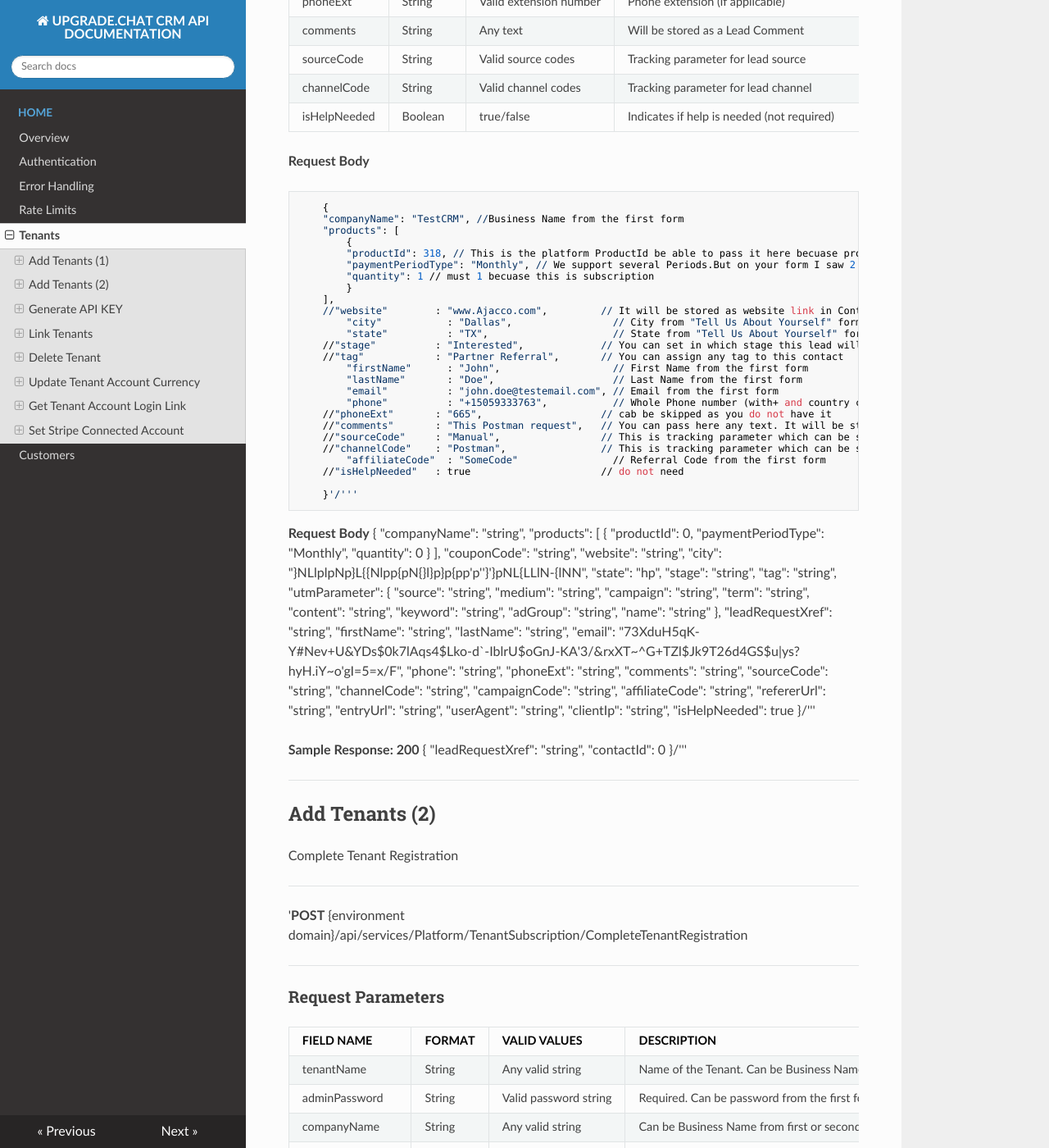
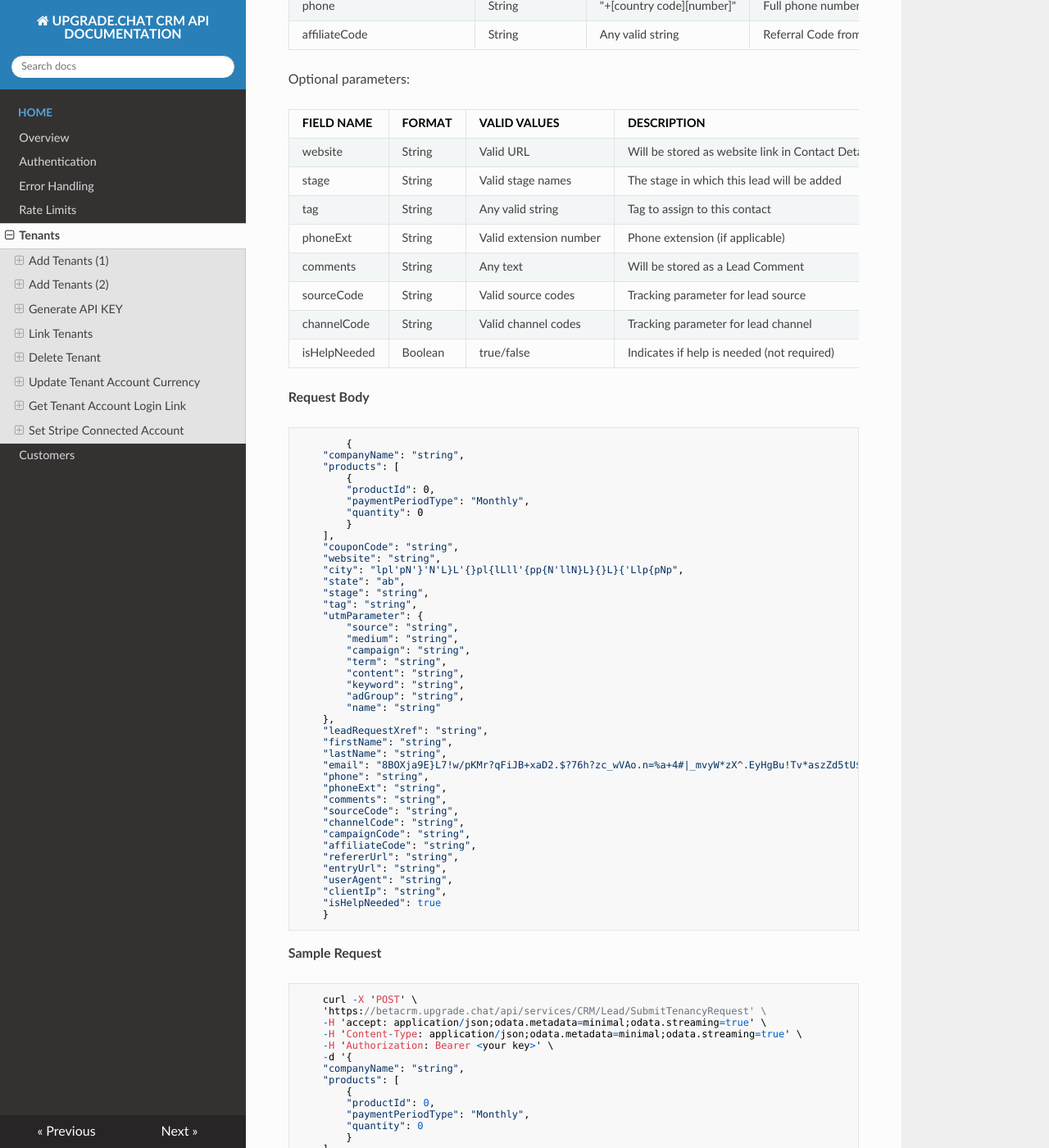
Before and after one commit to Ifedolapo-9/upgrade-chat-crm-api, an MkDocs documentation site: the page built from docs/tenants.md, in a window 1280 px wide and 1400 px high, scrolled down 1045 px. Shown: the whole window at 82% size. Built offline with MkDocs 1.6.1, drawn with Linux system fonts in a browser that asks for light colours; nearby versions of some CDN libraries; some of the changed text lies outside the part shown.

Commit message:
final edit

```diff
--- a/docs/tenants.md
+++ b/docs/tenants.md
@@ -1,4 +1,14 @@
 # TENANTS
+
+The Tenants resource manages all aspects of tenant lifecycle within the Upgrade.chat multi-tenant system. It provides endpoints for tenant creation, registration, authentication, and configuration. Key features include:
+
+- Two-step tenant creation process
+- Tenant-specific authentication
+- Account configuration (timezone, currency, contact info)
+- API key management
+- User management within tenants
+- Integration with external services (e.g., Zendesk, Stripe)
+- Subscription and product management
 
 ## Add Tenants (1)
 
@@ -38,82 +48,105 @@
 
 **Request Body**
 
-        {
-        "companyName": "TestCRM", //Business Name from the first form
+            {
+        "companyName": "string",
         "products": [
             {
-            "productId": 318, // This is the platform ProductId be able to pass it here becuase products will be created before.
-            "paymentPeriodType": "Monthly", // We support several Periods.But on your form I saw 2 values: Monthly and Annual
-            "quantity": 1 // must 1 becuase this is subscription
+            "productId": 0,
+            "paymentPeriodType": "Monthly",
+            "quantity": 0
             }
         ],
-        //"website"        : "www.Ajacco.com",         // It will be stored as website link in Contact Details
-            "city"           : "Dallas",                 // City from "Tell Us About Yourself" form
-            "state"          : "TX",                     // State from "Tell Us About Yourself" form
-        //"stage"          : "Interested",             // You can set in which stage this lead will be added
-        //"tag"            : "Partner Referral",       // You can assign any tag to this contact
-            "firstName"      : "John",                   // First Name from the first form
-            "lastName"       : "Doe",                    // Last Name from the first form
-            "email"          : "john.doe@testemail.com", // Email from the first form
-            "phone"          : "+15059333763",           // Whole Phone number (with+ and country code) from "Tell Us About Yourself" form
-        //"phoneExt"       : "665",                    // cab be skipped as you do not have it
-        //"comments"       : "This Postman request",   // You can pass here any text. It will be stored as a Lead Comment
-        //"sourceCode"     : "Manual",                 // This is tracking parameter which can be skipped if you do not use
-        //"channelCode"    : "Postman",                // This is tracking parameter which can be skipped if you do not use
-            "affiliateCode"  : "SomeCode"                // Referral Code from the first form
-        //"isHelpNeeded"   : true                      // do not need
+        "couponCode": "string",
+        "website": "string",
+        "city": "lpl'pN'}'N'L}L'{}pl{lLll'{pp{N'llN}L}{}L}{'Llp{pNp",
+        "state": "ab",
+        "stage": "string",
+        "tag": "string",
+        "utmParameter": {
+            "source": "string",
+            "medium": "string",
+            "campaign": "string",
+            "term": "string",
+            "content": "string",
+            "keyword": "string",
+            "adGroup": "string",
+            "name": "string"
+        },
+        "leadRequestXref": "string",
+        "firstName": "string",
+        "lastName": "string",
+        "email": "8BOXja9E}L7!w/pKMr?qFiJB+xaD2.$?76h?zc_wVAo.n=%a+4#|_mvyW*zX^.EyHgBu!Tv*aszZd5tU$L*tSIHMTkv1qQ+NJG+D",
+        "phone": "string",
+        "phoneExt": "string",
+        "comments": "string",
+        "sourceCode": "string",
+        "channelCode": "string",
+        "campaignCode": "string",
+        "affiliateCode": "string",
+        "refererUrl": "string",
+        "entryUrl": "string",
+        "userAgent": "string",
+        "clientIp": "string",
+        "isHelpNeeded": true
+        }
 
-        }'/'''
+**Sample Request**
 
-**Request Body**
-    {
-    "companyName": "string",
-    "products": [
-        {
-        "productId": 0,
-        "paymentPeriodType": "Monthly",
-        "quantity": 0
-        }
-    ],
-    "couponCode": "string",
-    "website": "string",
-    "city": "}NLlplpNp}L{{Nlpp{pN{}l}p}p{pp'p''}'}pNL{LLlN-{lNN",
-    "state": "hp",
-    "stage": "string",
-    "tag": "string",
-    "utmParameter": {
-        "source": "string",
-        "medium": "string",
-        "campaign": "string",
-        "term": "string",
-        "content": "string",
-        "keyword": "string",
-        "adGroup": "string",
-        "name": "string"
-    },
-    "leadRequestXref": "string",
-    "firstName": "string",
-    "lastName": "string",
-    "email": "73XduH5qK-Y#Nev+U&YDs$0k7lAqs4$Lko-d`-IblrU$oGnJ-KA'3/&rxXT~^G+TZl$Jk9T26d4GS$u|ys?hyH.iY~o'gI=5=x/F",
-    "phone": "string",
-    "phoneExt": "string",
-    "comments": "string",
-    "sourceCode": "string",
-    "channelCode": "string",
-    "campaignCode": "string",
-    "affiliateCode": "string",
-    "refererUrl": "string",
-    "entryUrl": "string",
-    "userAgent": "string",
-    "clientIp": "string",
-    "isHelpNeeded": true
-    }/'''
+        curl -X 'POST' \
+        'https://betacrm.upgrade.chat/api/services/CRM/Lead/SubmitTenancyRequest' \
+        -H 'accept: application/json;odata.metadata=minimal;odata.streaming=true' \
+        -H 'Content-Type: application/json;odata.metadata=minimal;odata.streaming=true' \
+        -H 'Authorization: Bearer <your key>' \
+        -d '{
+        "companyName": "string",
+        "products": [
+            {
+            "productId": 0,
+            "paymentPeriodType": "Monthly",
+            "quantity": 0
+            }
+        ],
+        "couponCode": "string",
+        "website": "string",
+        "city": "lpl'\''pN'\''}'\''N'\''L}L'\''{}pl{lLll'\''{pp{N'\''llN}L}{}L}{'\''Llp{pNp",
+        "state": "ab",
+        "stage": "string",
+        "tag": "string",
+        "utmParameter": {
+            "source": "string",
+            "medium": "string",
+            "campaign": "string",
+            "term": "string",
+            "content": "string",
+            "keyword": "string",
+            "adGroup": "string",
+            "name": "string"
+        },
+        "leadRequestXref": "string",
+        "firstName": "string",
+        "lastName": "string",
+        "email": "8BOXja9E}L7!w/pKMr?qFiJB+xaD2.$?76h?zc_wVAo.n=%a+4#|_mvyW*zX^.EyHgBu!Tv*aszZd5tU$L*tSIHMTkv1qQ+NJG+D",
+        "phone": "string",
+        "phoneExt": "string",
+        "comments": "string",
+        "sourceCode": "string",
+        "channelCode": "string",
+        "campaignCode": "string",
+        "affiliateCode": "string",
+        "refererUrl": "string",
+        "entryUrl": "string",
+        "userAgent": "string",
+        "clientIp": "string",
+        "isHelpNeeded": true
+        }'
 
 **Sample Response: 200**
-    {
-    "leadRequestXref": "string",
-    "contactId": 0
-    }/'''
+
+        {
+        "leadRequestXref": "string",
+        "contactId": 0
+        }
 
 
 ***
@@ -141,52 +174,55 @@
 | tenancyName | String | Any valid string | Optional name for the tenancy |
 ***
 
-**Response Body**
+**Request Body**
 
-        {
-            "tenantName": "Ajacco", //it will be used as Name of the Tenant. It can be Bussiness Name from first or the second form
-            //"siteUrl": "", // optional
-            "adminPassword": "Qq123456789", //Required. It can be password from the first form or autogenerateds
-            //"tenancyName": "", // optional
-            "companyName": "Ajacco",//It can be Bussiness Name from first or the second form
-            "requestXref": "7244d39e-2b4c-444a-9237-25a8a502a42b",//leadRequestXref parameter from SubmitTenancyRequest's output
-            "returnBearerToken": true// If true BearerToken will be returted in output. I think we will need this bearer to run requests unter the tenant
-        }/'''
-***
-
-**Sample Request**
-    curl -X 'POST' \
-    'https://crm.upgrade.chat/api/services/Platform/TenantSubscription/CompleteTenantRegistration' \
-    -H 'accept: application/json;odata.metadata=minimal;odata.streaming=true' \
-    -H 'Content-Type: application/json;odata.metadata=minimal;odata.streaming=true' \
-    -H 'Authorization: null' \
-    -d '{
+    {
     "requestXref": "string",
-    "tenancyName": "cg514QZFCmhBNILbzF",
+    "tenancyName": "fr_Ou9l",
     "tenantName": "string",
     "companyName": "string",
     "siteUrl": "string",
     "adminPassword": "string",
     "noWelcomeEmail": true,
     "returnBearerToken": true
-    }'/'''
+    }
+***
+
+**Sample Request**
+
+        curl -X 'POST' \
+        'https://crm.upgrade.chat/api/services/Platform/TenantSubscription/CompleteTenantRegistration' \
+        -H 'accept: application/json;odata.metadata=minimal;odata.streaming=true' \
+        -H 'Content-Type: application/json;odata.metadata=minimal;odata.streaming=true' \
+        -H 'Authorization: Bearer <your key>' \
+        -d '{
+        "requestXref": "string",
+        "tenancyName": "cg514QZFCmhBNILbzF",
+        "tenantName": "string",
+        "companyName": "string",
+        "siteUrl": "string",
+        "adminPassword": "string",
+        "noWelcomeEmail": true,
+        "returnBearerToken": true
+        }
 
 **Sample Response: 200**
-    {
-    "tenantId": 0,
-    "tenancyName": "string",
-    "name": "string",
-    "userName": "string",
-    "userId": 0,
-    "emailAddress": "string",
-    "isEmailConfirmationRequired": true,
-    "loginLink": "string",
-    "paymentLink": "string",
-    "stripePayUrl": "string",
-    "publicInvoiceId": "3fa85f64-5717-4562-b3fc-2c963f66afa6",
-    "bearerAccessToken": "string",
-    "bearerRefreshToken": "string"
-    }/'''
+
+        {
+        "tenantId": 0,
+        "tenancyName": "string",
+        "name": "string",
+        "userName": "string",
+        "userId": 0,
+        "emailAddress": "string",
+        "isEmailConfirmationRequired": true,
+        "loginLink": "string",
+        "paymentLink": "string",
+        "stripePayUrl": "string",
+        "publicInvoiceId": "3fa85f64-5717-4562-b3fc-2c963f66afa6",
+        "bearerAccessToken": "string",
+        "bearerRefreshToken": "string"
+        }
 ***
 
 ## Generate API KEY
@@ -206,33 +242,41 @@
 ***
 
 **Request Body**
-    {
-    "name": "string",
-    "expirationDate": "2024-06-21T08:58:52.393Z",
-    "userId": 0,
-    "paths": "string"
-    }/'''
+
+        {
+        "name": "string",
+        "expirationDate": "2024-06-21T08:58:52.393Z",
+        "userId": 0,
+        "paths": "string"
+        }
 
 **Sample Request**
-        {
-        "name": "string", // A certain name of the API KEY
-        "expirationDate": "2023-12-12T16:40:40.016Z", // You have to set the expiration time of the API KEY. After this time API KEY will not work
-        "userId": 0,// Optional. CRM User ID. It can be passed if you are going to generate API KEY for another user. Can be skipped then API KEY will be generated for user which is logged in
-        "paths": "string" // Optional. Here the list of API methods can be set and this API KEY will work only for those API methods
-        }/'''
+
+                curl -X 'POST' \
+        'https://betacrm.upgrade.chat/api/services/Platform/ApiKey/Generate' \
+        -H 'accept: application/json;odata.metadata=minimal;odata.streaming=true' \
+        -H 'Content-Type: application/json;odata.metadata=minimal;odata.streaming=true' \
+        -H 'Authorization: Bearer <your key>' \
+        -d '{
+        "name": "string",
+        "expirationDate": "2024-06-21T23:56:38.628Z",
+        "userId": 0,
+        "paths": "string"
+        }
 ***
 
 **Sample Response: 200**
-    {
-    "id": 0,
-    "name": "string",
-    "key": "string",
-    "expirationDate": "2024-06-21T08:58:52.395Z",
-    "creationTime": "2024-06-21T08:58:52.395Z",
-    "userId": 0,
-    "userName": "string",
-    "paths": "string"
-    }/'''
+
+        {
+        "id": 0,
+        "name": "string",
+        "key": "string",
+        "expirationDate": "2024-06-21T08:58:52.395Z",
+        "creationTime": "2024-06-21T08:58:52.395Z",
+        "userId": 0,
+        "userName": "string",
+        "paths": "string"
+        }/'''
 
 ***
 
@@ -252,23 +296,25 @@
 ***
 
 **Response Body**
-    {
-    "tenancyName": "string",
-    "usernameOrEmailAddress": "string",
-    "password": "string"
-    }/'''
+
+        {
+        "tenancyName": "string",
+        "usernameOrEmailAddress": "string",
+        "password": "string"
+        }/'''
 
 **Sample Request**
-    curl -X 'POST' \
-    'https://crm.upgrade.chat/api/services/Platform/UserLink/LinkToUser' \
-    -H 'accept: */*' \
-    -H 'Content-Type: application/json;odata.metadata=minimal;odata.streaming=true' \
-    -H 'Authorization: null' \
-    -d '{
-    "tenancyName": "string",
-    "usernameOrEmailAddress": "string",
-    "password": "string"
-    }'/'''
+
+        curl -X 'POST' \
+        'https://crm.upgrade.chat/api/services/Platform/UserLink/LinkToUser' \
+        -H 'accept: */*' \
+        -H 'Content-Type: application/json;odata.metadata=minimal;odata.streaming=true' \
+        -H 'Authorization: Bearer <your key>' \
+        -d '{
+        "tenancyName": "string",
+        "usernameOrEmailAddress": "string",
+        "password": "string"
+        }'/'''
 ***
 
 **Response: 200 (Success)**
@@ -290,10 +336,11 @@
 ***
 
 **Sample Request**
-    curl -X 'DELETE' \
-    'https://crm.upgrade.chat/api/services/Platform/Tenant/DeleteTenant' \
-    -H 'accept: */*' \
-    -H 'Authorization: Bearer <your token>'/'''
+
+        curl -X 'DELETE' \
+        'https://crm.upgrade.chat/api/services/Platform/Tenant/DeleteTenant' \
+        -H 'accept: */*' \
+        -H 'Authorization: Bearer <your key>'/'''
 ***
 
 **Response: 200 (Success)**
@@ -320,6 +367,7 @@
 ***
 
 **Response Body**
+
         {
             "defaultCountryCode": "US",
             "timezone": "",
@@ -332,20 +380,21 @@
 ***
 
 **Sample Request**
-    curl -X 'PUT' \
-    'https://crm.upgrade.chat/api/services/Platform/TenantSettings/UpdateGeneralSettings' \
-    -H 'accept: */*' \
-    -H 'Content-Type: application/json;odata.metadata=minimal;odata.streaming=true' \
-    -H 'Authorization: null' \
-    -d '{
-    "defaultCountryCode": "string",
-    "timezone": "string",
-    "timezoneForComparison": "string",
-    "zendeskAccountUrl": "string",
-    "publicPhone": "string",
-    "currency": "string",
-    "publicSiteUrl": "string"
-    }'/'''
+
+        curl -X 'PUT' \
+        'https://crm.upgrade.chat/api/services/Platform/TenantSettings/UpdateGeneralSettings' \
+        -H 'accept: */*' \
+        -H 'Content-Type: application/json;odata.metadata=minimal;odata.streaming=true' \
+        -H 'Authorization: Bearer <your key>' \
+        -d '{
+        "defaultCountryCode": "string",
+        "timezone": "string",
+        "timezoneForComparison": "string",
+        "zendeskAccountUrl": "string",
+        "publicPhone": "string",
+        "currency": "string",
+        "publicSiteUrl": "string"
+        }'/'''
 ***
 
 **Response: 200 (Sucess)**
@@ -368,10 +417,10 @@
 
 **Sample Request**
 
-curl -X 'GET' \
-  'https://crm.upgrade.chat/api/services/Platform/User/GetAutoLoginLink' \
-  -H 'accept: application/json;odata.metadata=minimal;odata.streaming=true' \
-  -H 'Authorization: null'/'''
+        curl -X 'GET' \
+        'https://crm.upgrade.chat/api/services/Platform/User/GetAutoLoginLink' \
+        -H 'accept: application/json;odata.metadata=minimal;odata.streaming=true' \
+        -H 'Authorization: Bearer <your key>'/'''
 ***
 
 **Response: 200**
@@ -390,21 +439,22 @@
 ***
 
 **Response Body**
-{
-  "connectedAccountId": "acct_1MD475HHdexuAbVt"
 
-}
+        {
+        "connectedAccountId": "acct_1MD475HHdexuAbVt"
+
+        }
 
 **Sample Request**
 
-    curl -X 'POST' \
-    'https://crm.upgrade.chat/api/services/CRM/TenantPaymentSettings/SetStripeConnectedAccount' \
-    -H 'accept: */*' \
-    -H 'Content-Type: application/json;odata.metadata=minimal;odata.streaming=true' \
-    -H 'Authorization: Bearer <your token>' \
-    -d '{
-    "connectedAccountId": "string"
-    }'/'''
+        curl -X 'POST' \
+        'https://crm.upgrade.chat/api/services/CRM/TenantPaymentSettings/SetStripeConnectedAccount' \
+        -H 'accept: */*' \
+        -H 'Content-Type: application/json;odata.metadata=minimal;odata.streaming=true' \
+        -H 'Authorization: Bearer <your token>' \
+        -d '{
+        "connectedAccountId": "string"
+        }'/'''
 
 ***
 
```
Also changed, not shown: docs/index.md (+2 -3 lines), site/404.html, site/authentication/index.html, site/customers/index.html, site/error_handling/index.html, site/index.html, site/rate_limits/index.html, site/search.html, site/search/search_index.json, site/tenants/index.html.
